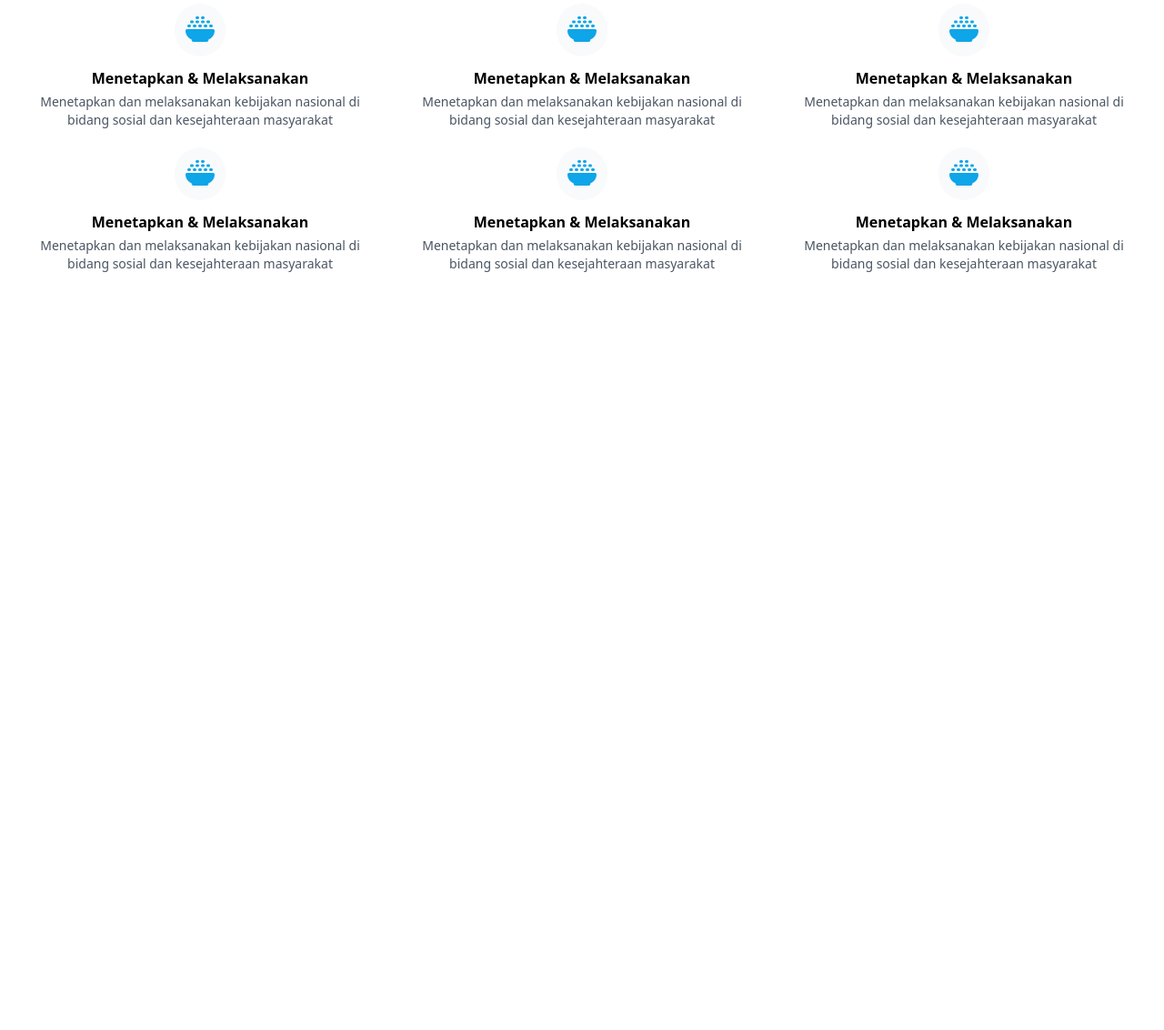
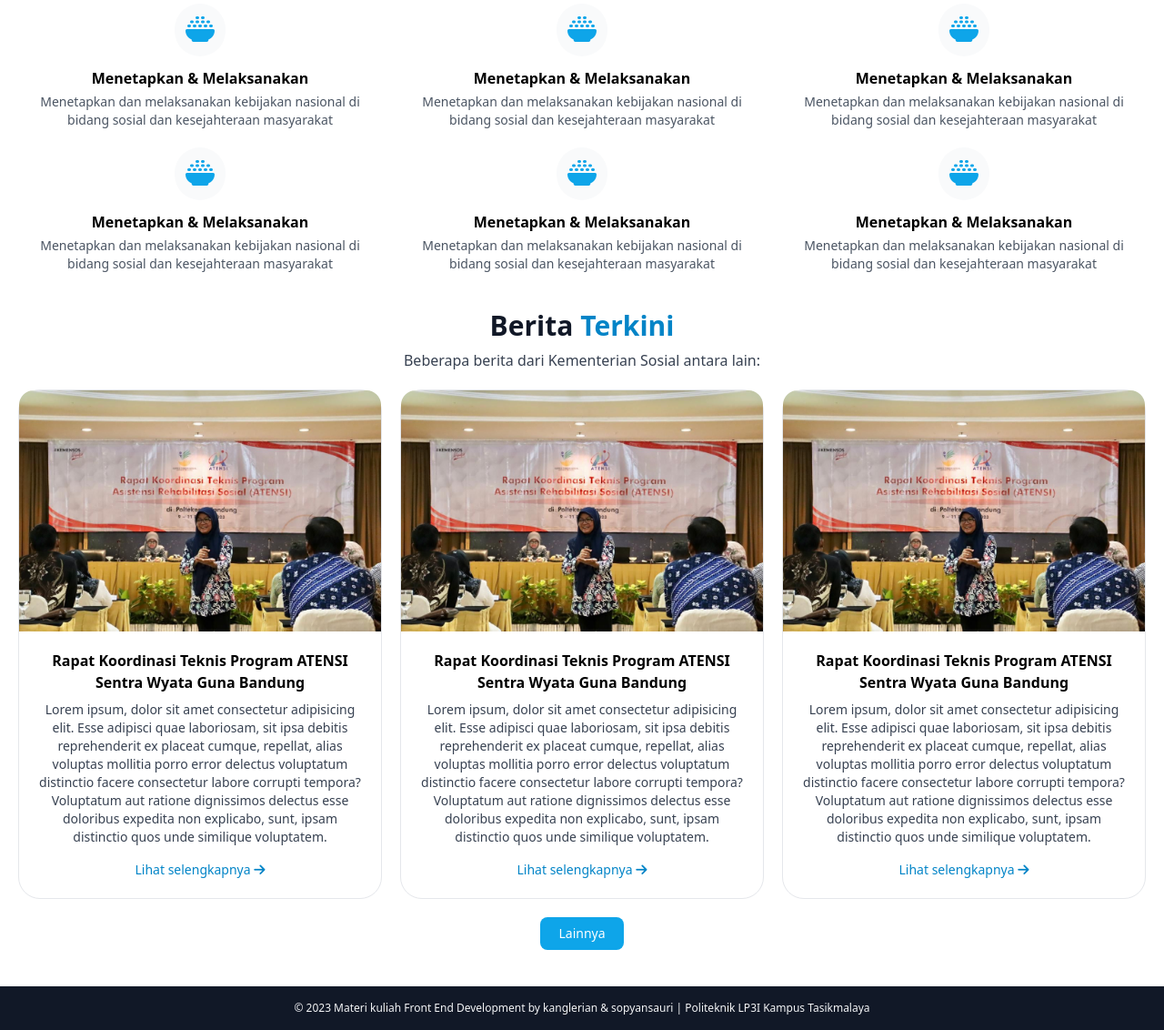
Before and after one commit to kanglerian/kemensos-mi22, a plain HTML site: page index.html in a window 1280 px wide. Shown: the part 632-1764 px from the top of the page at 91% size. Before the commit the page ends 932 px from the top, so only its background shows below. Drawn offline with Linux system fonts and the light colour scheme.

Commit message:
add section card and footer

```diff
--- a/index.html
+++ b/index.html
@@ -183,6 +183,67 @@
     </div>
   </section>
 
+  <section class="container mx-auto mt-10 space-y-5 px-5">
+    <header class="text-center space-y-2">
+      <h2 class="font-bold text-3xl">
+        <span class="text-gray-900">Berita </span>
+        <span class="text-sky-600">Terkini</span>
+      </h2>
+      <p class="text-gray-700">Beberapa berita dari Kementerian Sosial antara lain:</p>
+    </header>
+    <div class="grid grid-cols-1 md:grid-cols-3 gap-5">
+      <div class="flex flex-col items-center border border-gray-200 rounded-3xl">
+        <img src="./image/sample.jpeg" alt="" class="rounded-t-2xl">
+        <div class="text-center space-y-4 p-5">
+          <div class="space-y-2">
+            <h2 class="font-bold">Rapat Koordinasi Teknis Program ATENSI Sentra Wyata Guna Bandung</h2>
+            <p class="text-gray-700 text-sm">Lorem ipsum, dolor sit amet consectetur adipisicing elit. Esse adipisci
+              quae laboriosam, sit ipsa debitis reprehenderit ex placeat cumque, repellat, alias voluptas mollitia porro
+              error delectus voluptatum distinctio facere consectetur labore corrupti tempora? Voluptatum aut ratione
+              dignissimos delectus esse doloribus expedita non explicabo, sunt, ipsam distinctio quos unde similique
+              voluptatem.</p>
+          </div>
+          <a href="#" class="inline-block text-sm text-sky-600">Lihat selengkapnya <i class="fa-solid fa-arrow-right"></i></a>
+        </div>
+      </div>
+      <div class="flex flex-col items-center border border-gray-200 rounded-3xl">
+        <img src="./image/sample.jpeg" alt="" class="rounded-t-2xl">
+        <div class="text-center space-y-4 p-5">
+          <div class="space-y-2">
+            <h2 class="font-bold">Rapat Koordinasi Teknis Program ATENSI Sentra Wyata Guna Bandung</h2>
+            <p class="text-gray-700 text-sm">Lorem ipsum, dolor sit amet consectetur adipisicing elit. Esse adipisci
+              quae laboriosam, sit ipsa debitis reprehenderit ex placeat cumque, repellat, alias voluptas mollitia porro
+              error delectus voluptatum distinctio facere consectetur labore corrupti tempora? Voluptatum aut ratione
+              dignissimos delectus esse doloribus expedita non explicabo, sunt, ipsam distinctio quos unde similique
+              voluptatem.</p>
+          </div>
+          <a href="#" class="inline-block text-sm text-sky-600">Lihat selengkapnya <i class="fa-solid fa-arrow-right"></i></a>
+        </div>
+      </div>
+      <div class="flex flex-col items-center border border-gray-200 rounded-3xl">
+        <img src="./image/sample.jpeg" alt="" class="rounded-t-2xl">
+        <div class="text-center space-y-4 p-5">
+          <div class="space-y-2">
+            <h2 class="font-bold">Rapat Koordinasi Teknis Program ATENSI Sentra Wyata Guna Bandung</h2>
+            <p class="text-gray-700 text-sm">Lorem ipsum, dolor sit amet consectetur adipisicing elit. Esse adipisci
+              quae laboriosam, sit ipsa debitis reprehenderit ex placeat cumque, repellat, alias voluptas mollitia porro
+              error delectus voluptatum distinctio facere consectetur labore corrupti tempora? Voluptatum aut ratione
+              dignissimos delectus esse doloribus expedita non explicabo, sunt, ipsam distinctio quos unde similique
+              voluptatem.</p>
+          </div>
+          <a href="#" class="inline-block text-sm text-sky-600">Lihat selengkapnya <i class="fa-solid fa-arrow-right"></i></a>
+        </div>
+      </div>
+    </div>
+    <div class="flex justify-center items-center">
+      <button class="bg-sky-500 hover:bg-sky-600 text-sm text-white px-5 py-2 rounded-lg">Lainnya</button>
+    </div>
+  </section>
+
+  <footer class="bg-gray-900 p-4 mt-10">
+    <p class="text-xs text-gray-100 text-center">© 2023 Materi kuliah Front End Development by kanglerian & sopyansauri | Politeknik LP3I Kampus Tasikmalaya</p>
+  </footer>
+
 </body>
 
 </html>
```
Also changed, not shown: image/sample.jpeg (added), output.css.
